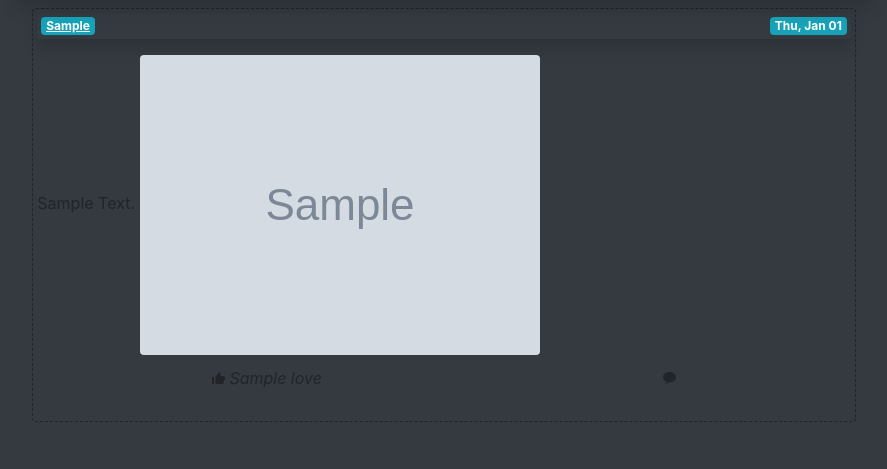
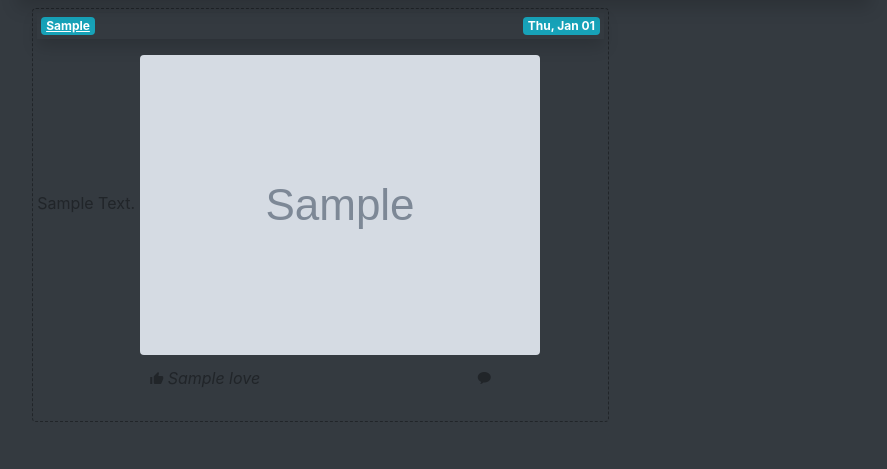
Before and after one commit to mustaphatg/osco-camp, a CodeIgniter 4 app: the page made by app/Views/home.php in a window 1280 px wide. Shown: the part 56-525 px from the top of the page, without its empty margins (196-1083 px from the left). Run offline with PHP 8.4 and a stand-in for CodeIgniter, Linux system fonts and the light colour scheme; the template is opened without the code that fills it: most values are stand-ins (such as "Sample title", 1, 10 or a date in 2020); grey boxes marked "Sample" are stand-in pictures; data that the repository does not hold is empty; some libraries are stand-ins or nearby versions.

Commit message:
edited files

```diff
--- a/app/Views/home.php
+++ b/app/Views/home.php
@@ -40,6 +40,7 @@
 		word-break:break-word;
 	}
 
+
 </style>
 <?= $this->endSection()?>
 
@@ -60,7 +61,7 @@
 			$date = date("D, M d ", $post->time_stamp);
 		?>
 		<!-- post -->
-		<div style="border:1px dashed <?=$cl?>" id="post-<?=$post->id?>" class="position-relative p-1 rounded" >
+		<div style="border:1px dashed <?=$cl?>" id="post-<?=$post->id?>" class="m-post position-relative p-1 rounded" >
 
 			<p class="shadow p-1 d-flex justify-content-between">
 				<a style="color:#fff" href="/camp-user/<?=$post->post_by?>" go="" pr="" class="badge badge-info text-capitalize" >	<?=$post->post_by?> </a>
--- a/app/Views/layout_main.php
+++ b/app/Views/layout_main.php
@@ -49,6 +49,12 @@ sup{
 a[pr]{
 	text-decoration:underline;
 }
+
+@media screen and (min-width:500px){
+	.mm{
+		width: 70%;
+	}
+}
 </style>
 </head>
 <body class="py-5 bg-dark"  >
@@ -86,7 +92,7 @@ a[pr]{
 		<div class="row">
 			<nav class="bg-dark shadow fixed-top navbar navbar-expand-lg col-12 col-lg-8 offset-lg-2" >
 
-				<a href="http://oscocamp.22web.org" class="font-weight-bold text-warning navbar-brand">OSCO CÂMP</a>
+				<a href="http://osco-camp.epizy.com" class="font-weight-bold text-warning navbar-brand">OSCO CÂMP</a>
 
 				<div class="dropleft d-lg-none position-relative">
 					<a href="#dr" class="hv"  data-target="#dr" data-toggle="dropdown" ><span style="font-size:20px" class="ion-md-more" ></span></a>
@@ -126,8 +132,10 @@ a[pr]{
 
 	<div class="container-fluid" >
 		<div class="row">
-			<div   style="overflow-y:scroll;"  class="py-3 col-12 col-lg-8 offset-lg-2" >
-				<?= $this->renderSection("body")?>
+			<div   style="overflow-y:scroll;"  class=" py-3 col-12 col-lg-8 offset-lg-2" >
+				<div class="mm">
+					<?= $this->renderSection("body")?>
+				</div>
 			</div>
 		</div>
 	</div>
```
Also changed, not shown: osco_camp.sql (renamed from camp_meet.sql), 7 other files.
